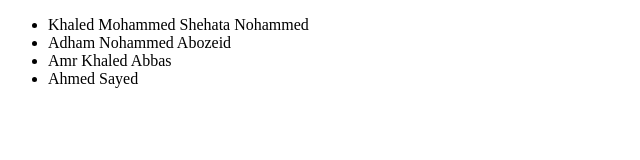
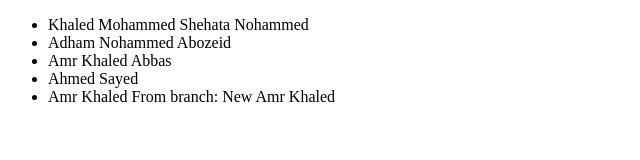
Before and after one commit to KHALEDMO07/SourceControlLabs, a plain HTML site: page index.html in a window 1280 px wide. Shown: the whole page, without its empty margins (0-640 px from the left). Drawn offline with Linux system fonts and the light colour scheme.

Commit message:
Fixing merge conflicts

```diff
--- a/index.html
+++ b/index.html
@@ -12,6 +12,7 @@
             <li>Adham Nohammed Abozeid</li>
             <li>Amr Khaled Abbas</li>
 	    <li>Ahmed Sayed</li>
+        <li>Amr Khaled From branch: New Amr Khaled</li>
         </ul>
     </div>
 </body>
```
